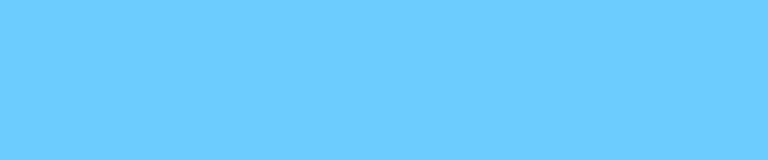
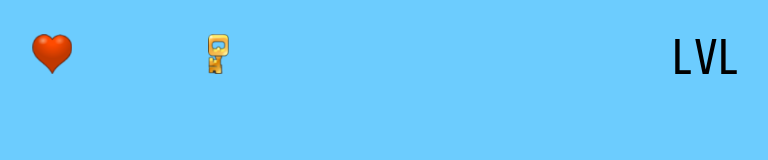
Before and after one commit to IreneMarin/FEND-project-3-arcade, a plain HTML site: page index.html in a window 1280 px wide. Shown: the whole page, without its empty margins (255-1023 px from the left). Drawn offline with nearby package versions, Linux system fonts and the light colour scheme.

Commit message:
Create menu with stats

```diff
--- a/css/style.css
+++ b/css/style.css
@@ -1,6 +1,31 @@
 body {
     text-align: center;
-    margin: 0;
-    padding-top: 100px;
+    margin: 0 auto;
     background: #6cccfe;
 }
+
+.menu {
+    width: 707px;
+    height: 90px;
+    margin: 30px auto 0;
+    text-align: left;
+    font-family: 'Share Tech Mono', sans-serif;
+    font-size: 50px;
+}
+
+.menu img {
+    height: 40px;
+    margin-right: 10px;
+}
+
+.collectives {
+    float: left;
+    width: 25%;
+}
+
+.level {
+    float: right;
+    width: 25%;
+    text-align: right;
+    letter-spacing: -4px;
+}
--- a/index.html
+++ b/index.html
@@ -3,9 +3,17 @@
 <head>
     <meta charset="UTF-8">
     <title>Effective JavaScript: Frogger</title>
+    <link rel='stylesheet' href='https://fonts.googleapis.com/css?family=Share+Tech+Mono'>
     <link rel="stylesheet" href="css/style.css">
 </head>
 <body>
+    <div class="menu">
+        <div class="collectives"><img src="images/menu-heart.png"><span id="numberLifes"></span></div>
+        <div class="collectives"><img src="images/menu-key.png"><span id="numberKeys"></span></div>
+        <div class="collectives"><span id="hasGems"></span></div>
+        <div class="level">LVL <span id="numberLevel"></span></div>
+    </div>
+    <div style="clear: both;"></div>
     <script src="js/resources.js"></script>
     <script src="js/app.js"></script>
     <script src="js/engine.js"></script>
```
